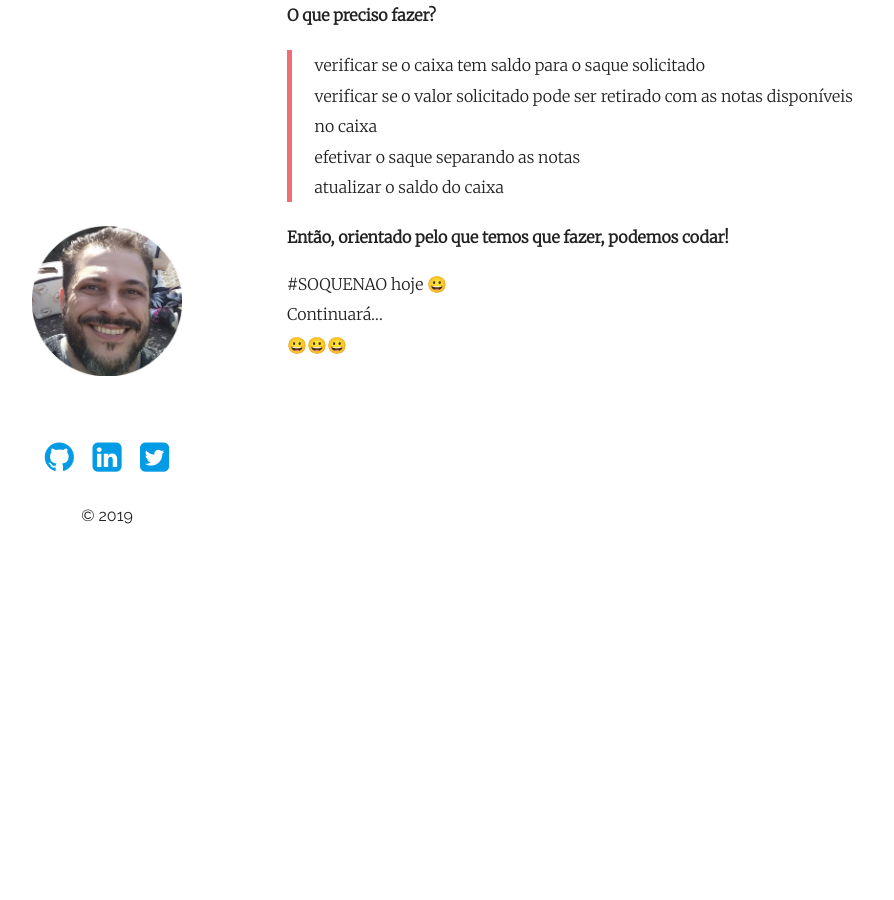
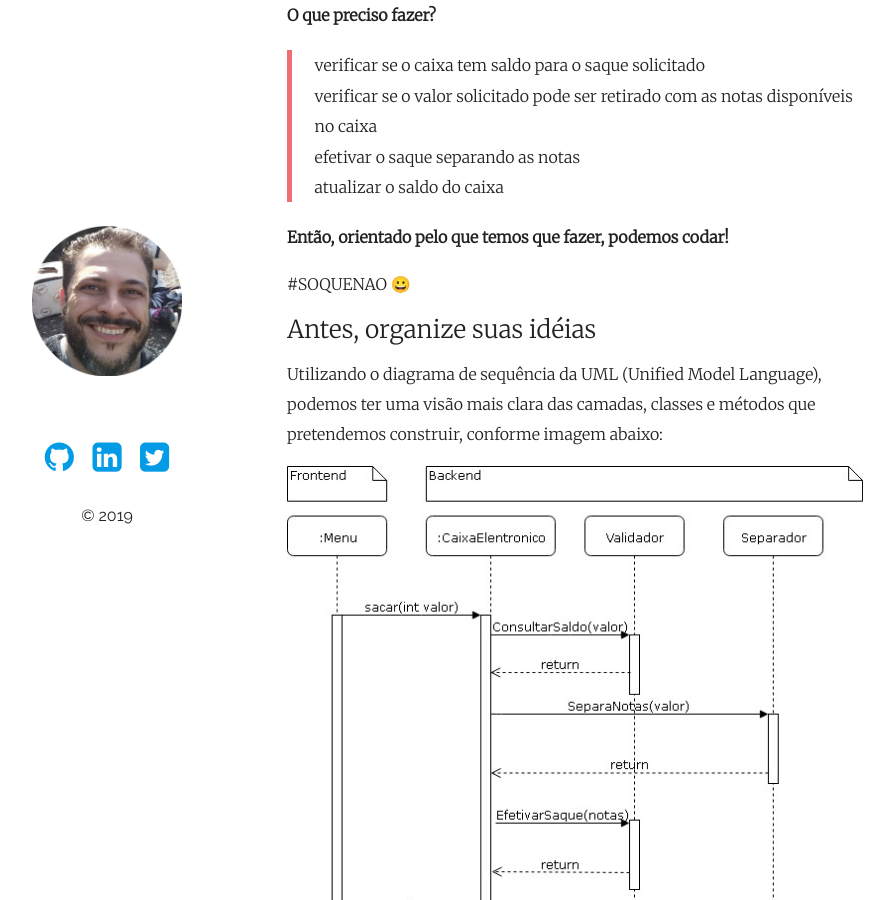
Before and after one commit to ricardovicentini/hardycode, a Jekyll site: the page built from _posts/2019-07-06-algoritmo-caixa-eletronico.markdown, in a window 1280 px wide and 900 px high, scrolled down 1144 px. Shown: the whole window, without its empty margins (195-1089 px from the left). Built offline with Jekyll 4.4.1, drawn with Linux system fonts in a browser that asks for light colours; emoji names are drawn with the system emoji font; comment, search, counter and statistics services are not loaded.

```diff
--- a/_config.yml
+++ b/_config.yml
@@ -56,3 +56,10 @@ plugins:
 
 plainwhite:
   disqus_shortname: games
+
+  markdown: kramdown
+kramdown:
+    highlighter: rouge
+    syntax_highlighter_opts:
+        block:
+            line_numbers: true
--- a/_posts/2019-07-06-algoritmo-caixa-eletronico.markdown
+++ b/_posts/2019-07-06-algoritmo-caixa-eletronico.markdown
@@ -50,6 +50,11 @@ Precisamos construir um algoritmo para saque de dinheiro em caixas eletrônicos,
 
 **Então, orientado pelo que temos que fazer, podemos codar!**
 
-\#SOQUENAO hoje :grinning:
-Continuará...
-:grinning::grinning::grinning:
+\#SOQUENAO :grinning:
+
+##### Antes, organize suas idéias
+
+Utilizando o diagrama de sequência da UML (Unified Model Language), podemos ter uma visão mais clara das camadas, classes e métodos que pretendemos construir, conforme imagem abaixo:
+
+
+![image-title-here](../../../../assets/diagram de sequencia - sacar.jpg)
```
Also changed, not shown: _posts/2019-11-10-reactive-programming.markdown (added, +92 -0 lines), assets/diagram de sequencia - sacar.jpg (added).
